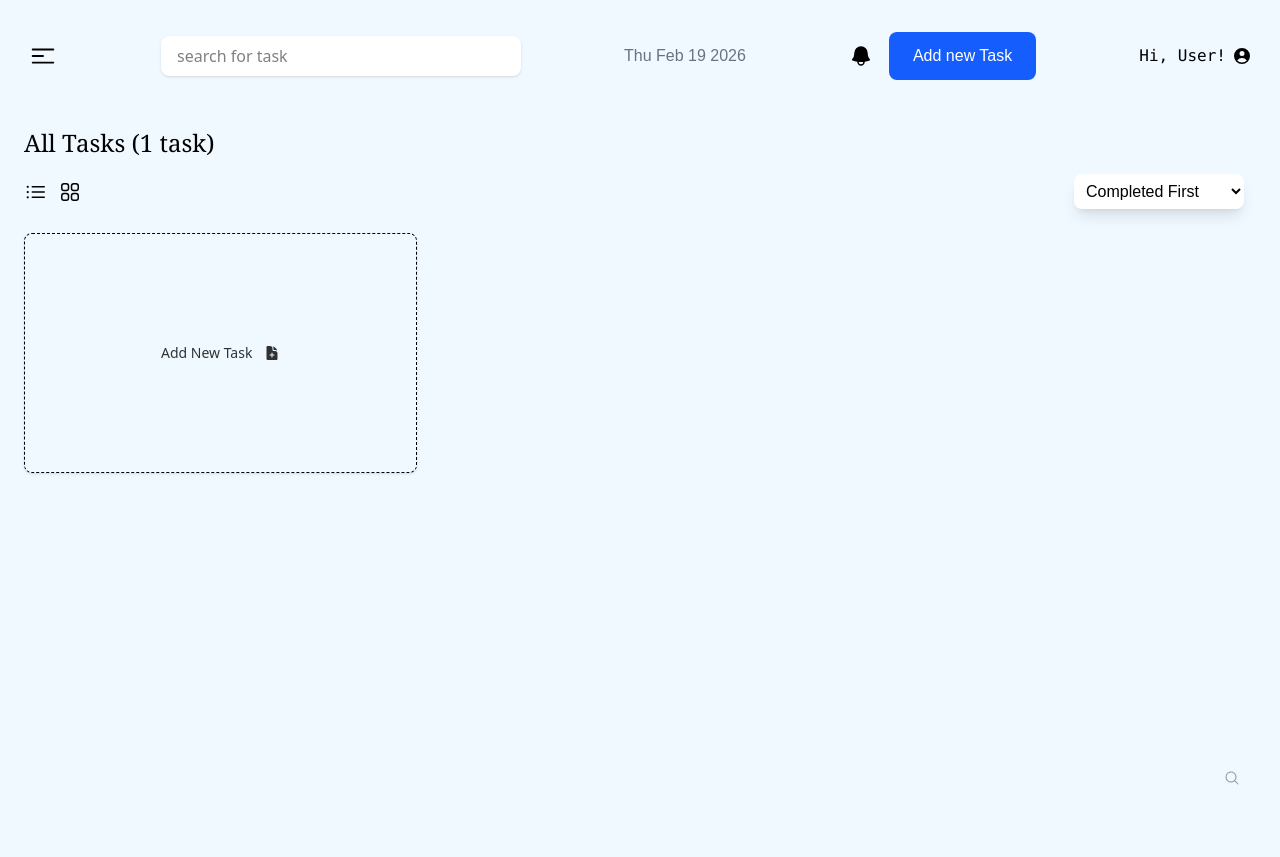
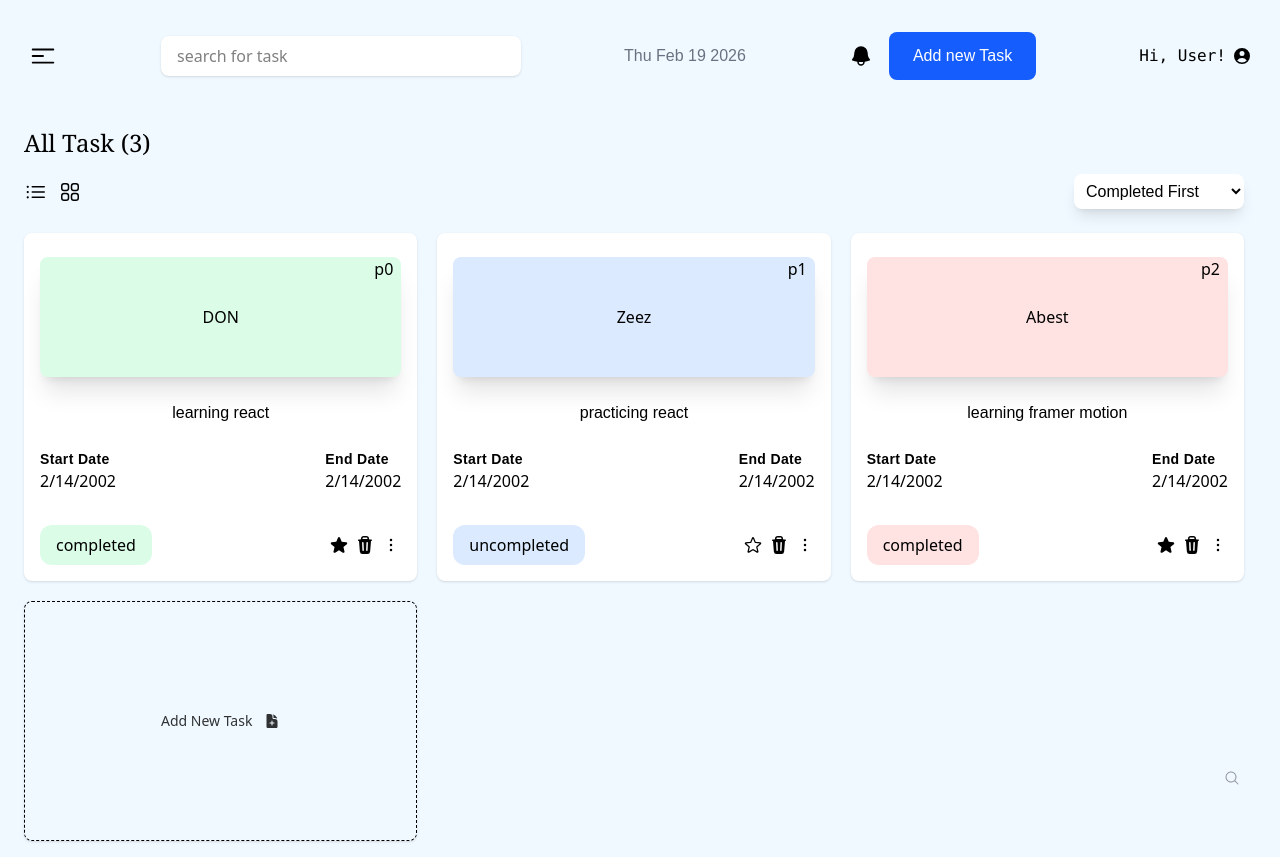
Before and after one commit to Donabest/TaskFlowReact, a React (Vite) app: page /AllTask in a window 1280 px wide. Before the commit the page ends 800 px from the top, so only its background shows below. Built offline with nearby package versions, Linux system fonts and the light colour scheme; a web font is replaced by a local one.

Commit message:
implemented completed,uncompleted and important page

```diff
--- a/src/App.jsx
+++ b/src/App.jsx
@@ -1,6 +1,9 @@
 import { BrowserRouter, Navigate, Route, Routes } from "react-router-dom";
 import Applayout from "./ui/Applayout";
 import AllTask from "./components/AllTask";
+import CompletedTask from "./components/CompletedTask";
+import ImportantTask from "./components/ImportantTask";
+import UnCompletedTask from "./components/UnCompletedTask";
 import TaskStats from "./components/TaskStats";
 import AddNewTask from "./components/AddNewTask";
 import { Toaster } from "react-hot-toast";
@@ -12,7 +15,10 @@ function App() {
         <Route element={<Applayout />}>
           <Route index element={<Navigate replace to="AllTask" />} />
           <Route path="AllTask" element={<AllTask />} />
-          <Route path="TaskStats" element={<TaskStats />} />
+          <Route path="CompletedTask" element={<CompletedTask />} />
+          <Route path="ImportantTask" element={<ImportantTask />} />
+          <Route path="UnCompletedTask" element={<UnCompletedTask />} />
+          <Route path="/TastStats" element={<TaskStats />} />
           <Route path="AddNewTask" element={<AddNewTask />} />
         </Route>
       </Routes>
--- a/src/components/AllTask.jsx
+++ b/src/components/AllTask.jsx
@@ -1,21 +1,15 @@
 import { motion } from "motion/react";
 
-import Sort from "../ui/Sort";
 import Task from "./Task";
-import NewTask from "../ui/NewTask";
+import { useTasks } from "./useTasks";
+import TasksBody from "../ui/TasksBody";
 
 function AllTask() {
+  const { tasks } = useTasks();
   return (
-    <section className="px-6 py-4 mr-3">
-      <h1 className="flex justify-center mx-auto font-nunito font-xtralight leading-tight md:justify-start md:text-2xl md:font-serif">
-        All Tasks (1 task)
-      </h1>
-      <Sort />
-      <section className="grid grid-cols gap-5 md:grid-cols-3 mt-6 ">
-        <Task />
-        <NewTask />
-      </section>
-    </section>
+    <TasksBody TaskTitle={`All Task (${tasks.length})`}>
+      <Task tasks={tasks} />
+    </TasksBody>
   );
 }
 
--- a/src/components/CompletedTask.jsx
+++ b/src/components/CompletedTask.jsx
@@ -1,5 +1,15 @@
+import TasksBody from "../ui/TasksBody";
+import { useTasks } from "./useTasks";
+import Task from "./Task";
+
 function CompletedTask() {
-  return <div>Completed Task</div>;
+  const { completedTask } = useTasks();
+
+  return (
+    <TasksBody TaskTitle={`Completed Task (${completedTask.length})`}>
+      <Task tasks={completedTask} />
+    </TasksBody>
+  );
 }
 
 export default CompletedTask;
--- a/src/components/ImportantTask.jsx
+++ b/src/components/ImportantTask.jsx
@@ -1,5 +1,15 @@
+import TasksBody from "../ui/TasksBody";
+import { useTasks } from "./useTasks";
+import Task from "./Task";
+
 function ImportantTask() {
-  return <div>Important Task</div>;
+  const { importantTask } = useTasks();
+
+  return (
+    <TasksBody TaskTitle={`Important Task (${importantTask.length})`}>
+      <Task tasks={importantTask} />
+    </TasksBody>
+  );
 }
 
 export default ImportantTask;
--- a/src/components/Task.jsx
+++ b/src/components/Task.jsx
@@ -2,42 +2,15 @@ import { HiEllipsisVertical, HiStar } from "react-icons/hi2";
 import { HiMiniTrash } from "react-icons/hi2";
 import { HiOutlineStar } from "react-icons/hi2";
 import { useTasks } from "./useTasks";
-import { useState } from "react";
 import ConfirmModal from "../ui/ConfirmModal";
 
-const tasks = [
-  {
-    id: 1,
-    title: "DON",
-    description: "learning react",
-    startDate: "2/14/2002",
-    endDate: "2/14/2002",
-    status: "completed",
-    priority: "p0",
-  },
-  {
-    id: 2,
-    title: "Zeez",
-    description: "practicing react",
-    startDate: "2/14/2002",
-    endDate: "2/14/2002",
-    status: "uncompleted",
-    priority: "p1",
-  },
-  {
-    id: 3,
-    title: "Abest",
-    description: "learning framer motion",
-    startDate: "2/14/2002",
-    endDate: "2/14/2002",
-    status: "complete",
-    priority: "p2",
-  },
-];
-
-function Task() {
-  const { tasks, IsDeleteTaskModal, handleDeleteTaskModal, hanldeDeleteTask } =
-    useTasks();
+function Task({ tasks }) {
+  const {
+    isDeleteTaskModal,
+    handleDeleteTaskModal,
+    ToggleImportant,
+    hanldeDeleteTask,
+  } = useTasks();
 
   const priorityColor = {
     p0: "bg-green-100",
@@ -47,21 +20,26 @@ function Task() {
 
   return (
     <>
-      {tasks.map((task) => (
-        <>
+      {tasks.map((task) => {
+        return (
           <div
             className="flex flex-col bg-white px-4 pt-6 rounded-lg shadow-sm hover:shadow-lg hover:transition-shadow"
             key={task.id}
           >
+            {/* {isDeleteTaskModal && (
+              <ConfirmModal
+                message="This task will be deleted permanently."
+                onConfirm={() => hanldeDeleteTask(task.id)}
+                handleClick={handleDeleteTaskModal}
+              />
+            )} */}
             <div
               className={` relative ${priorityColor[task.priority]} p-12 rounded-lg shadow-xl`}
             >
               <h1 className="absolute top-0 right-2">{task.priority}</h1>
               <p className="text-center">{task.title}</p>
             </div>
-
             <p className=" font-bai my-6 text-center">{task.description}</p>
-
             <div className="flex justify-between items-center mb-4 ">
               <div>
                 <p className="font-bai font-black tracking-wide text-sm">
@@ -85,28 +63,23 @@ function Task() {
               </p>
 
               <div className="flex text-xl space-x-1 md:space-x-1.5">
-                {task.status === "important" ? (
-                  <HiStar className="cursor-pointer" />
-                ) : (
-                  <HiOutlineStar className="cursor-pointer" />
-                )}
+                <button onClick={() => ToggleImportant(task.id)}>
+                  {task.important === true ? (
+                    <HiStar className="cursor-pointer" />
+                  ) : (
+                    <HiOutlineStar className="cursor-pointer" />
+                  )}
+                </button>
                 <HiMiniTrash
                   className="cursor-pointer"
-                  onClick={handleDeleteTaskModal}
+                  onClick={() => hanldeDeleteTask(task.id)}
                 />
                 <HiEllipsisVertical className="cursor-pointer" />
               </div>
             </div>
           </div>
-          {IsDeleteTaskModal && (
-            <ConfirmModal
-              message="This task will be deleted permanently."
-              onConfirm={() => hanldeDeleteTask(task.id)}
-              handleClick={handleDeleteTaskModal}
-            />
-          )}
-        </>
-      ))}
+        );
+      })}
     </>
   );
 }
--- a/src/components/UnCompletedTask.jsx
+++ b/src/components/UnCompletedTask.jsx
@@ -1,5 +1,15 @@
+import TasksBody from "../ui/TasksBody";
+import { useTasks } from "./useTasks";
+import Task from "./Task";
+
 function UnCompletedTask() {
-  return <div>Uncompleted Task</div>;
+  const { unCompletedTask } = useTasks();
+
+  return (
+    <TasksBody TaskTitle={`Uncompleted Task (${unCompletedTask.length})`}>
+      <Task tasks={unCompletedTask} />
+    </TasksBody>
+  );
 }
 
 export default UnCompletedTask;
--- a/src/components/useTasks.jsx
+++ b/src/components/useTasks.jsx
@@ -2,10 +2,47 @@ import { createContext, useContext, useState } from "react";
 
 const TasksContext = createContext();
 
+const FakeTasks = [
+  {
+    id: "yghjkh",
+    title: "DON",
+    description: "learning react",
+    startDate: "2/14/2002",
+    endDate: "2/14/2002",
+    status: "completed",
+    priority: "p0",
+    important: true,
+  },
+  {
+    id: "fghjk",
+    title: "Zeez",
+    description: "practicing react",
+    startDate: "2/14/2002",
+    endDate: "2/14/2002",
+    status: "uncompleted",
+    priority: "p1",
+    important: false,
+  },
+  {
+    id: "hkjha",
+    title: "Abest",
+    description: "learning framer motion",
+    startDate: "2/14/2002",
+    endDate: "2/14/2002",
+    status: "completed",
+    priority: "p2",
+    important: true,
+  },
+];
+
 function TasksProvider({ children }) {
   const [showSideBar, setShowSideBar] = useState(false);
-  const [IsDeleteTaskModal, setIsDeleteTaskModal] = useState(false);
-  const [tasks, setTask] = useState([]);
+  const [isDeleteTaskModal, setIsDeleteTaskModal] = useState(false);
+  const [tasks, setTask] = useState(FakeTasks);
+
+  const importantTask = tasks.filter((task) => task.important === true);
+  const completedTask = tasks.filter((task) => task.status === "completed");
+  const unCompletedTask = tasks.filter((task) => task.status === "uncompleted");
 
   function handleSideBarClick() {
     setShowSideBar((show) => !show);
@@ -16,9 +53,16 @@ function TasksProvider({ children }) {
   }
 
   function hanldeDeleteTask(id) {
-    const TaskToDelete = tasks.filter((task) => task.id !== id);
-    setTask(TaskToDelete);
-    setIsDeleteTaskModal((show) => !show);
+    setTask((task) => task.filter((task) => task.id !== id));
+    // setIsDeleteTaskModal((show) => !show);
+  }
+
+  function ToggleImportant(id) {
+    setTask((task) =>
+      task.map((task) =>
+        task.id === id ? { ...task, important: !task.important } : task,
+      ),
+    );
   }
 
   return (
@@ -26,12 +70,16 @@ function TasksProvider({ children }) {
       value={{
         showSideBar,
         setShowSideBar,
-        IsDeleteTaskModal,
+        isDeleteTaskModal,
         handleDeleteTaskModal,
         handleSideBarClick,
+        setIsDeleteTaskModal,
         tasks,
-        setTask,
         hanldeDeleteTask,
+        ToggleImportant,
+        completedTask,
+        importantTask,
+        unCompletedTask,
       }}
     >
       {children}
--- a/src/ui/NewTaskForm.jsx
+++ b/src/ui/NewTaskForm.jsx
@@ -12,7 +12,7 @@ function NewTaskForm() {
   const navigate = useNavigate();
 
   const { errors } = formState;
-  const now = new Date().getTime().toString(36);
+  const id = crypto.randomUUID();
 
   function onSubmit(data) {
     setTask((task) => [...task, data]);
@@ -30,7 +30,7 @@ function NewTaskForm() {
         className=" p-4 mt-4 space-y-8 md:max-w-xl md:mx-auto md:pr-0"
         onSubmit={handleSubmit(onSubmit, onError)}
       >
-        <input type="hidden" defaultValue={now} {...register("id")} />
+        <input type="hidden" defaultValue={id} {...register("id")} />
         <div className="flex flex-col space-y-4">
           <label htmlFor="title">Title</label>
           <input
--- /dev/null
+++ b/src/ui/TasksBody.jsx
@@ -0,0 +1,21 @@
+import Sort from "../ui/Sort";
+import NewTask from "./NewTAsk";
+
+function TasksBody({ TaskTitle, children }) {
+  return (
+    <div>
+      <section className="px-6 py-4 mr-3">
+        <h1 className="flex justify-center mx-auto font-nunito font-xtralight leading-tight md:justify-start md:text-2xl md:font-serif">
+          {TaskTitle}
+        </h1>
+        <Sort />
+        <section className="grid grid-cols gap-5 md:grid-cols-3 mt-6 ">
+          {children}
+          <NewTask />
+        </section>
+      </section>
+    </div>
+  );
+}
+
+export default TasksBody;
```
Also changed, not shown: src/ui/Sidebar.jsx (+6 -6 lines).
